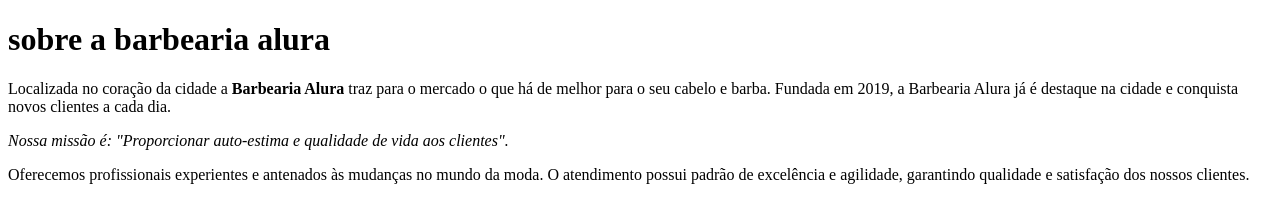
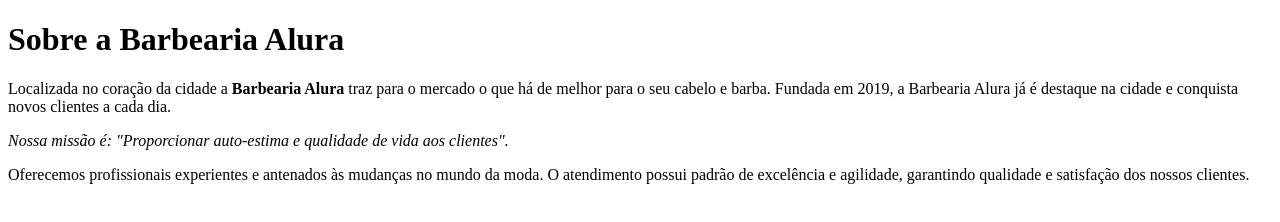
Before and after one commit to vitoriagrande/barbeariaalura, a plain HTML site: page index.html in a window 1280 px wide. Drawn offline with Linux system fonts and the light colour scheme.

```diff
--- a/index.html
+++ b/index.html
@@ -6,7 +6,7 @@
     <title>Barbearia alura</title>
 </head>
 <body>
-  <h1>sobre a barbearia alura</h1>
+  <h1>Sobre a Barbearia Alura</h1>
   <p>Localizada no coração da cidade a <strong> Barbearia Alura </strong> traz para o mercado o que há de melhor para o seu cabelo e barba. Fundada em 2019, a Barbearia Alura já é destaque na cidade e conquista novos clientes a cada dia.</p>
 
 <p> <em>Nossa missão é: "Proporcionar auto-estima e qualidade de vida aos clientes".</p> </em>
```
